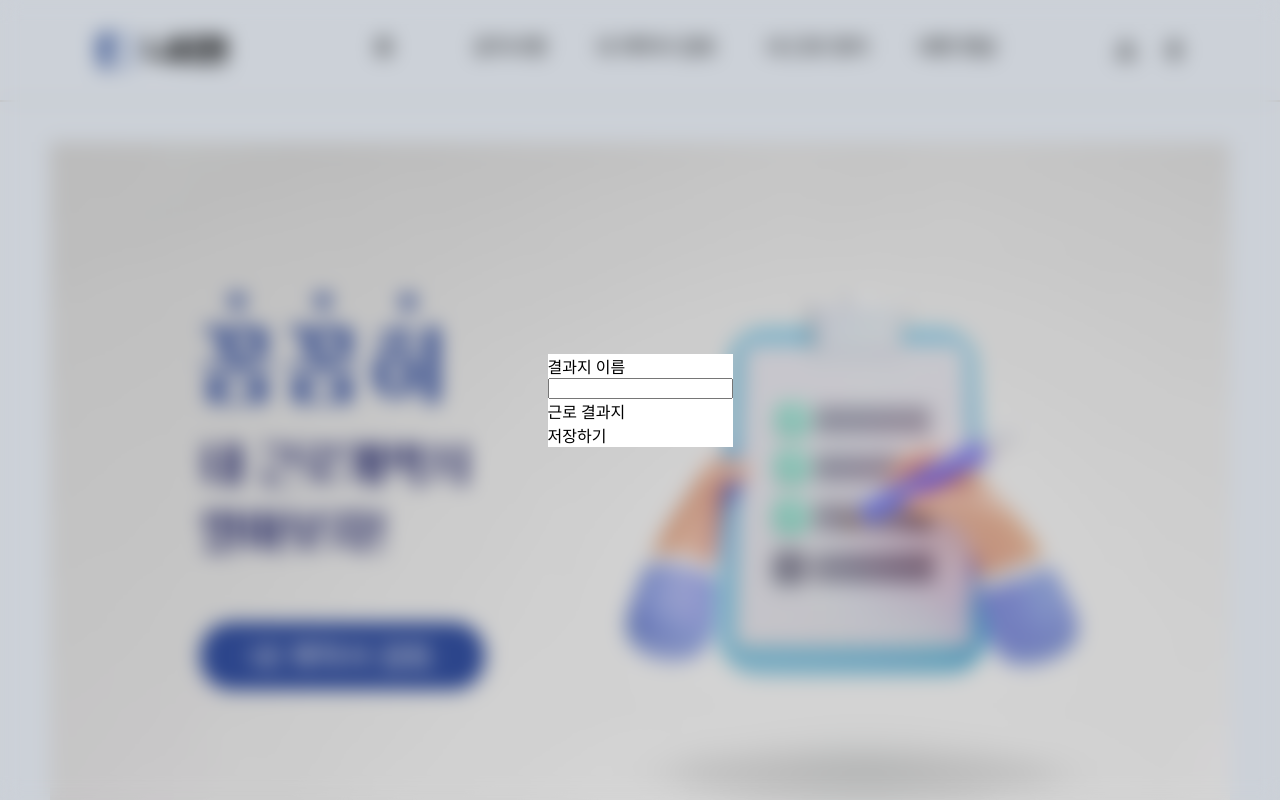
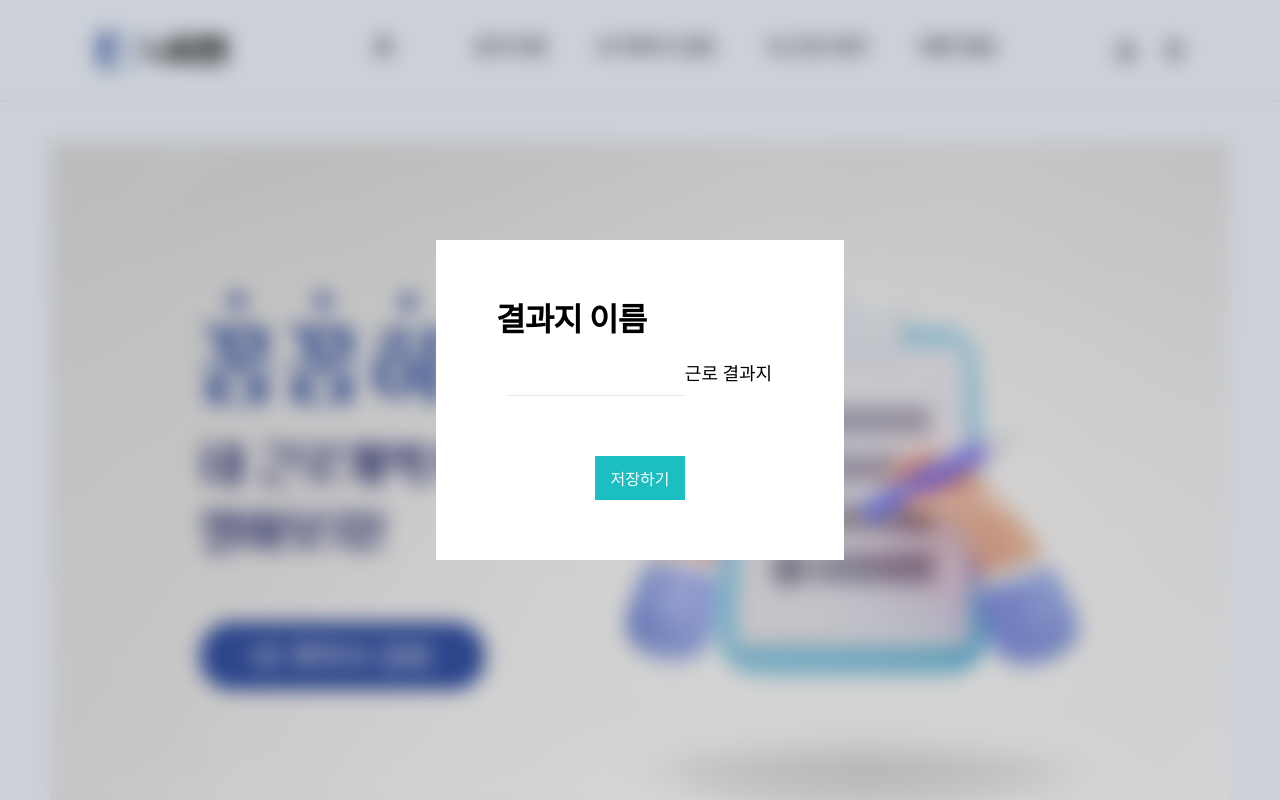
Before and after one commit to HSU-Likelion12-yourSide/YourSide-Front, a React (Create React App) app: page / in a window 1280 px wide. Shown: the top 800 px of the page. Built offline with nearby package versions, Linux system fonts and the light colour scheme; no server answers.

Commit message:
💄: ViewMyWork 페이지 기준 Modal창 구현

```diff
--- a/src/Global/components/Modal.components.jsx
+++ b/src/Global/components/Modal.components.jsx
@@ -2,7 +2,7 @@ import React, { useEffect } from 'react';
 import PropTypes from 'prop-types';
 import '../css/Modal.scss';
 
-const Modal = ({ isOpen }) => {
+const Modal = ({ isOpen = true }) => {
   useEffect(() => {
     if (isOpen) {
       // 모달이 열리면 스크롤 비활성화
@@ -22,14 +22,14 @@ const Modal = ({ isOpen }) => {
 
   return (
     <div className="Modal">
-      <div className="overlay">
-        <div className="default">
-          <div>결과지 이름</div>
-          <div>
+      <div className="modal-overlay">
+        <div className="modal-default">
+          <div id="modal-title">결과지 이름</div>
+          <div className="modal-content">
             <input type="text" />
-            <div>근로 결과지</div>
+            <div id="modal-input-sub">근로 결과지</div>
           </div>
-          <div>저장하기</div>
+          <div id="modal-save">저장하기</div>
         </div>
       </div>
     </div>
--- a/src/Global/css/Modal.scss
+++ b/src/Global/css/Modal.scss
@@ -11,7 +11,7 @@
   z-index: 1000;
   background-color: rgba(0, 0, 0, 0.15);
 
-  .overlay {
+  .modal-overlay {
     display: flex;
     /* 레이아웃을 위해 플렉스 박스로 설정 */
     justify-content: center;
@@ -24,11 +24,60 @@
     height: 100%;
     z-index: 1000;
     backdrop-filter: blur(10px);
+    /* 배경을 흐릿하게 */
 
-    /* 배경을 흐릿하게 */
-    .default {
+    .modal-default {
+      display: flex;
+      flex-direction: column;
+      justify-content: center;
+      align-items: center;
       background-color: white;
       z-index: 2000;
+      width: 288px;
+      //8+200+80
+      // height: 320px;
+      padding: 60px;
+      font-family: 'Pretendard';
+
+      #modal-title {
+        display: flex;
+        width: 100%;
+        margin-bottom: 12px;
+        font-size: 32px;
+        font-weight: 600;
+        line-height: 40px;
+        letter-spacing: -0.025em;
+        text-align: left;
+      }
+
+      .modal-content {
+        // 왜 여기에 w/h값을 100%를 줘야 동작하는지 이해가 안간다. 만약, 100%를 준다면 최상위 100%를 참고해야하는 것 아닌가?
+        width: 100%;
+        // height: 100%;
+        display: flex;
+        justify-content: center;
+        align-items: center;
+        margin-bottom: 60px;
+
+        input {
+          padding: 14px 0px 14px 0px;
+          border: none;
+          border-bottom: 1px solid #E5E5EC;
+        }
+
+        #modal-input-sub {
+          font-weight: 600px;
+          font-size: 18px;
+          line-height: 28px;
+          letter-spacing: -2.5%;
+        }
+      }
+
+      #modal-save {
+        background-color: #1BBFC1;
+        color: white;
+        padding: 10px 16px;
+      }
     }
   }
 }
```
